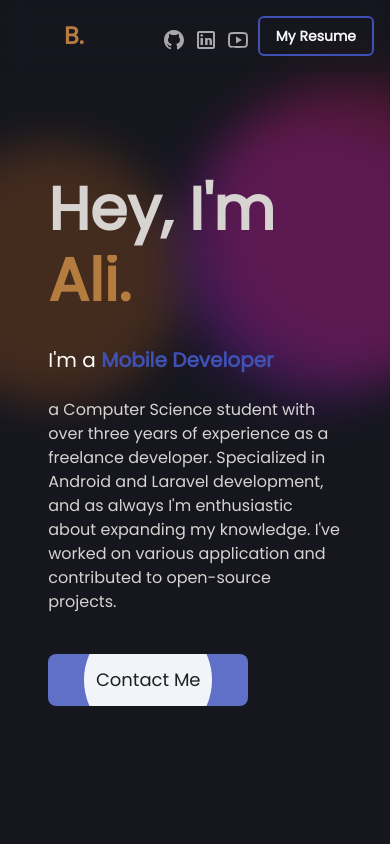
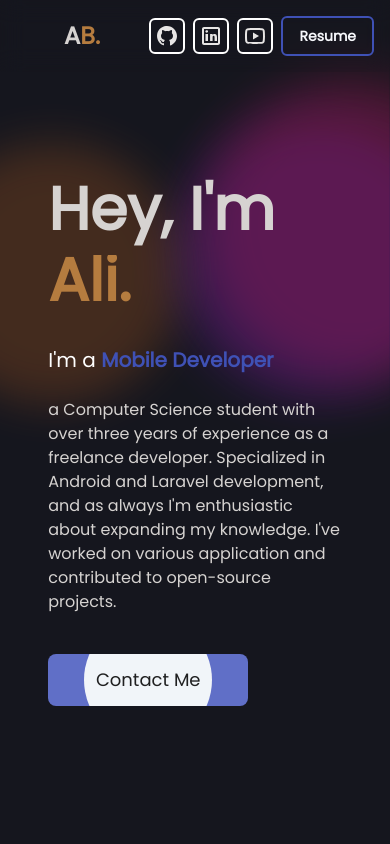
Before and after one commit to alibardide5124/phoenix-portfolio, a React (Vite) app: page / in a window 390 px wide. Shown: the top 844 px of the page. Built offline with nearby package versions, Linux system fonts and the light colour scheme.

Commit message:
Improve header views

```diff
--- a/src/components/Header.jsx
+++ b/src/components/Header.jsx
@@ -14,7 +14,7 @@ const Header = () => {
         <h1 className="hidden md:block pl-2 text-2xl font-bold">
           Ali <span className="text-primary hover:underline">Bardide</span>
         </h1>
-        <h1 className="md:hidden pl-2 text-2xl font-bold text-secondary">B.</h1>
+        <h1 className="md:hidden pl-2 text-2xl font-bold flex">A<h1 className="text-secondary">B.</h1></h1>
       </div>
       <Social />
     </header>
--- a/src/components/Social.jsx
+++ b/src/components/Social.jsx
@@ -5,8 +5,7 @@ import LinkedinIcon from "./utils/LinkedinIcon";
 import YouTubeIcon from "./utils/YouTubeIcon";
 
 const Social = () => {
-  const iconsClass =
-    "transition ease-in-out opacity-70 hover:opacity-100 hover:scale-110 fill-stone-900 dark:fill-stone-200 size-6 cursor-pointer";
+  const iconsClass = "transition ease-in-out group-hover:fill-black fill-current dark:fill-stone-200 size-6 mix-blend-multiply"
 
   return (
     <div className="flex flex-row justify-center gap-2 md:gap-4 items-center">
@@ -20,22 +19,31 @@ const Social = () => {
             <FlipLink href="https://youtube.com/@AliBardide">YOUTUBE</FlipLink>
           </div>
         </div>
-        <div className="md:hidden h-full flex flex-row items-center justify-center mt-2 md:mt-0 gap-2">
-          <a href="https://github.com/alibardide5124"><GitHubIcon className={iconsClass} /></a>
-          <a href="https://linkedin.com/in/alibardide"><LinkedinIcon className={iconsClass} /></a>
-          <a href="https://youtube.com/@AliBardide"><YouTubeIcon className={iconsClass} /></a>
+        <div className="md:hidden h-full flex flex-row items-center justify-center gap-2">
+          <SocialMiniIcon href="https://github.com/alibardide5124"><GitHubIcon className={iconsClass}/></SocialMiniIcon>
+          <SocialMiniIcon href="https://linkedin.com/in/alibardide"><LinkedinIcon className={iconsClass} /></SocialMiniIcon>
+          <SocialMiniIcon href="https://youtube.com/@PhoenixCodin"><YouTubeIcon className={iconsClass} /></SocialMiniIcon>
         </div>
       </div>
       <a
         href="https://cvresume.ir/r/DuXe7dbv-E_tRD8CZq7KGA"
         target="_blank"
         rel="noopener noreferrer"
-        className="text-sm transition ease-in-out rounded-md items-center justify-center py-2 px-4 font-bold text-primary-content border-2 border-primary hover:bg-primary cursor-pointer"
+        className="flex text-sm transition ease-in-out rounded-md items-center justify-center py-2 px-4 font-bold text-primary-content border-2 border-primary hover:bg-primary cursor-pointer"
       >
-        My Resume
+        <p className="hidden md:block">My</p> Resume
       </a>
     </div>
   );
 };
 
+const SocialMiniIcon = ({ children, href }) => {
+  return (
+  <a href={href} target="_blank" rel="noopener noreferrer"
+  className="group transition ease-in-out rounded-md items-center justify-center p-1 border-2 border-white hover:bg-white cursor-pointer">
+    {children}
+    </a>
+  );
+};
+
 export default Social;
```
